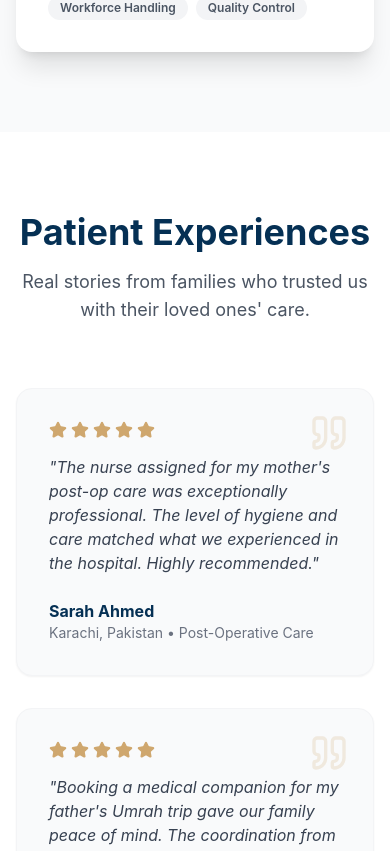
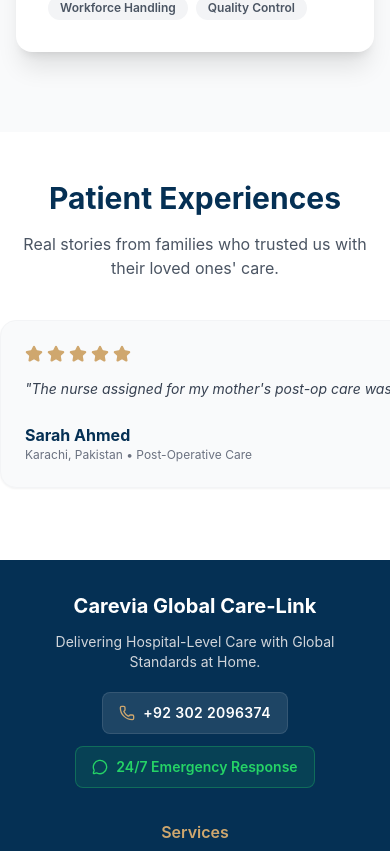
Before and after one commit to AHSANKHAN1999/Carevia-global-care-link, a React (Vite) app: page / in a window 390 px wide. Shown: the part 5332-6183 px from the top of the page. Built offline with nearby package versions, Linux system fonts and the light colour scheme.

Commit message:
Optimized Testimonials section with horizontal swipe carousel for mobile

```diff
--- a/src/components/home/Testimonials.tsx
+++ b/src/components/home/Testimonials.tsx
@@ -27,28 +27,44 @@
 
 const Testimonials: React.FC = () => {
   return (
-    <section className="py-20 bg-white">
+    // Mobile pe padding py-12 kardi hai taake unnecessary gap kam ho
+    <section className="py-12 md:py-20 bg-white">
       <div className="container mx-auto px-4">
-        <div className="text-center max-w-3xl mx-auto mb-16">
-          <h2 className="text-4xl font-bold text-primary-dark mb-4">Patient Experiences</h2>
-          <p className="text-lg text-gray-600">
+        <div className="text-center max-w-3xl mx-auto mb-10 md:mb-16">
+          <h2 className="text-3xl md:text-4xl font-bold text-primary-dark mb-4">Patient Experiences</h2>
+          <p className="text-base md:text-lg text-gray-600">
             Real stories from families who trusted us with their loved ones' care.
           </p>
         </div>
 
-        <div className="grid grid-cols-1 md:grid-cols-2 lg:grid-cols-3 gap-8">
+        {/* MOBILE SWIPE & DESKTOP GRID CONTAINER */}
+        <div
+          className="flex md:grid overflow-x-auto snap-x snap-mandatory md:overflow-visible grid-cols-1 md:grid-cols-2 lg:grid-cols-3 gap-6 md:gap-8 items-stretch pb-6 md:pb-0 -mx-4 px-4 md:mx-0 md:px-0"
+          style={{ scrollbarWidth: 'none', msOverflowStyle: 'none' }}
+        >
+          {/* Custom CSS to hide webkit scrollbar */}
+          <style>{`
+            .flex::-webkit-scrollbar {
+              display: none;
+            }
+          `}</style>
+
           {testimonials.map((testimonial, index) => (
-            <div key={index} className="bg-gray-50 p-8 rounded-2xl shadow-sm border border-gray-100 relative">
+            // Mobile ke liye min-w set ki hai aur flex-col/h-full se height barabar ki hai
+            <div
+              key={index}
+              className="min-w-[85vw] sm:min-w-[320px] md:min-w-0 snap-center flex-shrink-0 bg-gray-50 p-6 md:p-8 rounded-2xl shadow-sm border border-gray-100 relative flex flex-col h-full"
+            >
               <Quote size={40} className="text-secondary/20 absolute top-6 right-6" />
               <div className="flex gap-1 mb-4">
                 {[...Array(testimonial.rating)].map((_, i) => (
                   <Star key={i} size={18} className="fill-secondary text-secondary" />
                 ))}
               </div>
-              <p className="text-gray-700 italic mb-6 relative z-10">"{testimonial.text}"</p>
-              <div>
+              <p className="text-sm md:text-base text-gray-700 italic mb-6 relative z-10 flex-grow">"{testimonial.text}"</p>
+              <div className="mt-auto">
                 <h4 className="font-bold text-primary-dark">{testimonial.name}</h4>
-                <p className="text-sm text-gray-500">{testimonial.location} • {testimonial.service}</p>
+                <p className="text-xs md:text-sm text-gray-500">{testimonial.location} • {testimonial.service}</p>
               </div>
             </div>
           ))}
```
